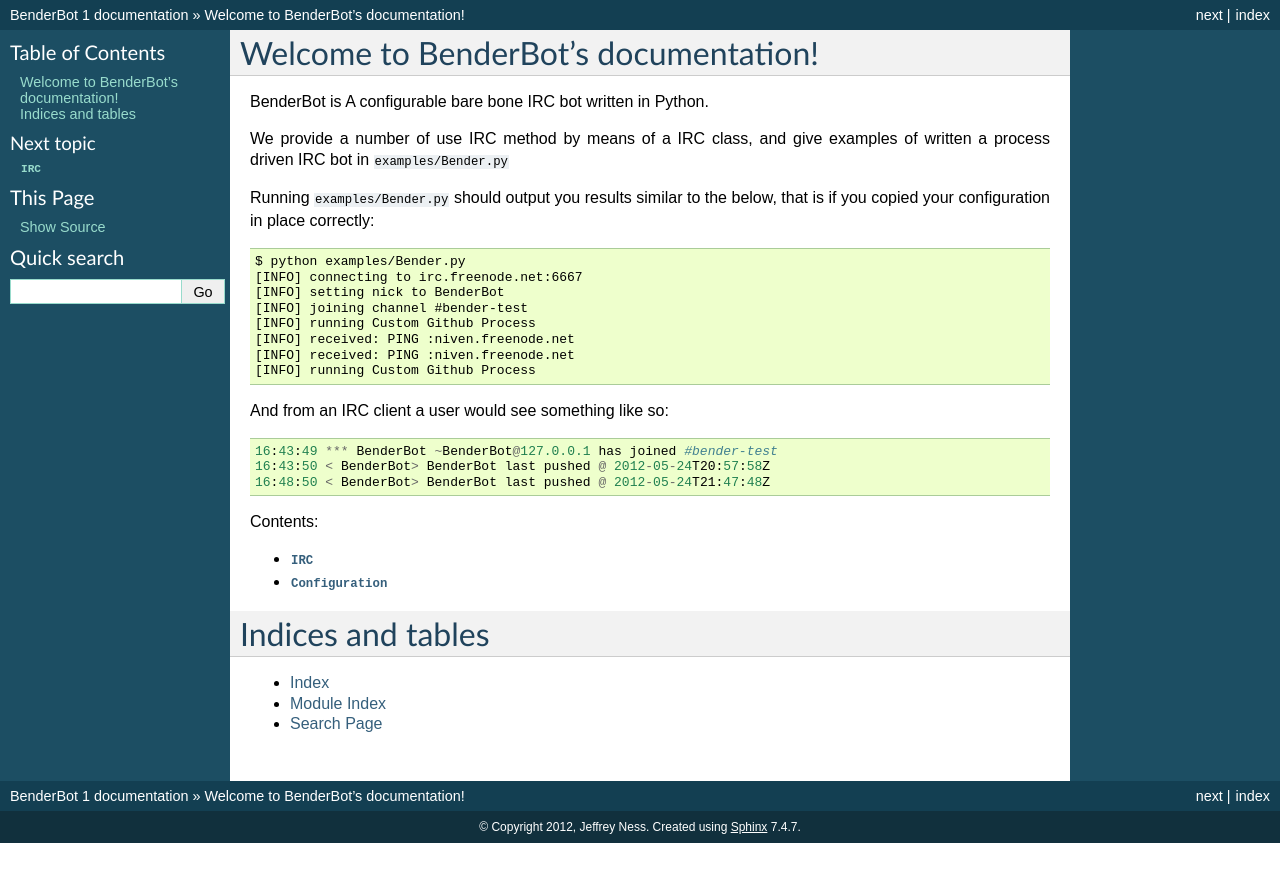
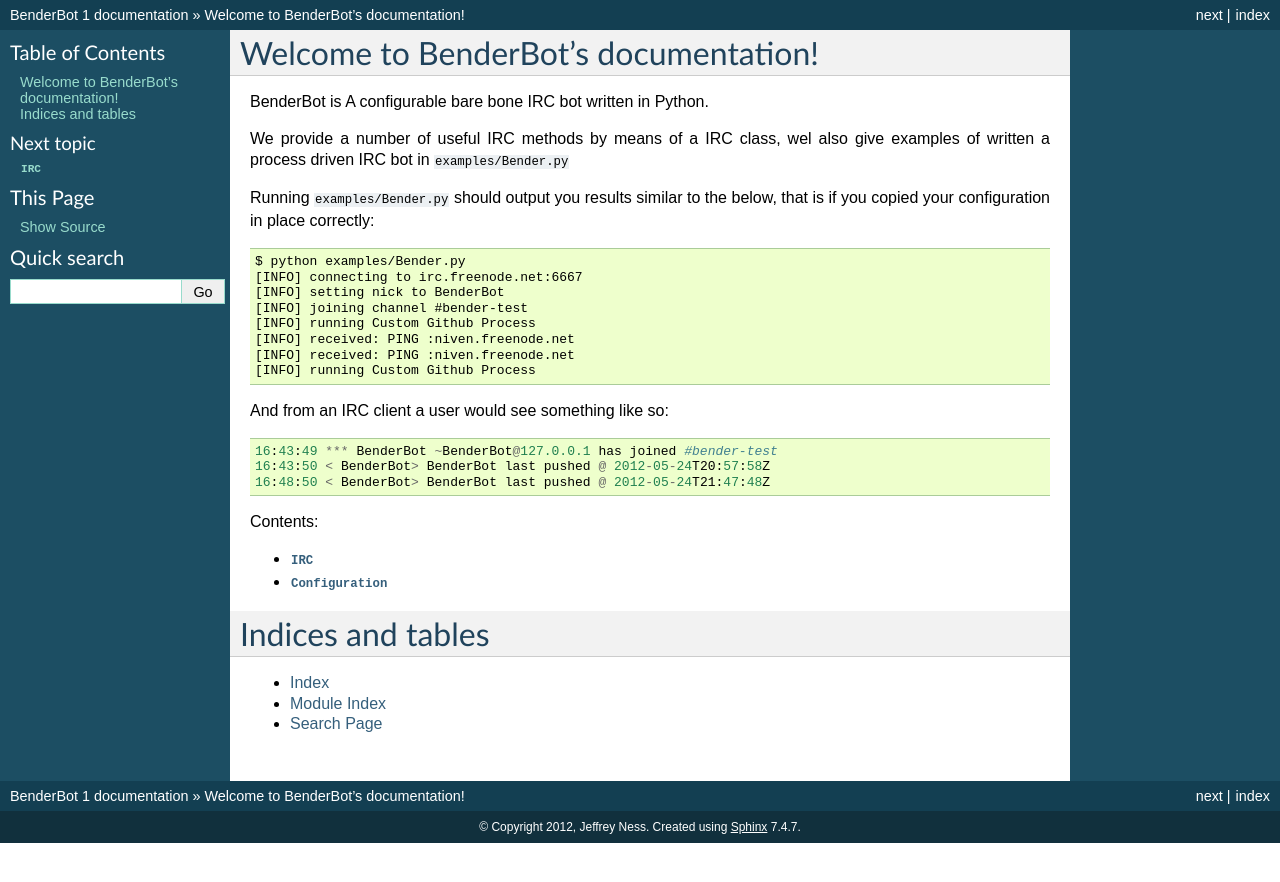
Before and after one commit to jness/BenderBot, a Sphinx documentation site: the page built from doc/index.rst, in a window 1280 px wide. Shown: the top 882 px of the page. Built offline with Sphinx 7.4.7, drawn with Linux system fonts in a browser that asks for light colours.

Commit message:
some typos

```diff
--- a/doc/index.rst
+++ b/doc/index.rst
@@ -8,8 +8,8 @@
 
 BenderBot is A configurable bare bone IRC bot written in Python.
 
-We provide a number of use IRC method by means of a IRC class,
-and give examples of written a process driven IRC bot in ``examples/Bender.py``
+We provide a number of useful IRC methods by means of a IRC class,
+wel also give examples of written a process driven IRC bot in ``examples/Bender.py``
 
 Running ``examples/Bender.py`` should output you results similar to the below,
 that is if you copied your configuration in place correctly::
```
Also changed, not shown: 1 other file.
